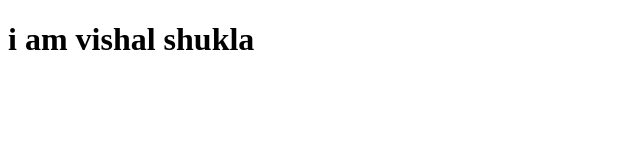
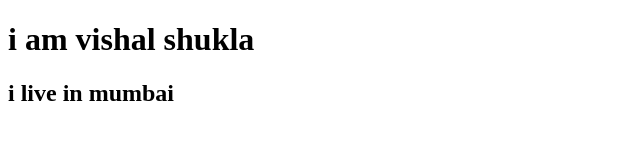
Before and after one commit to vishal1445/github, a plain HTML site: page vishal.html in a window 1280 px wide. Shown: the whole page, without its empty margins (0-640 px from the left). Drawn offline with Linux system fonts and the light colour scheme.

```diff
--- a/vishal.html
+++ b/vishal.html
@@ -7,5 +7,6 @@
 </head>
 <body>
     <h1>i am vishal shukla</h1>
+    <h2>i live in mumbai</h2>
 </body>
 </html>
```
